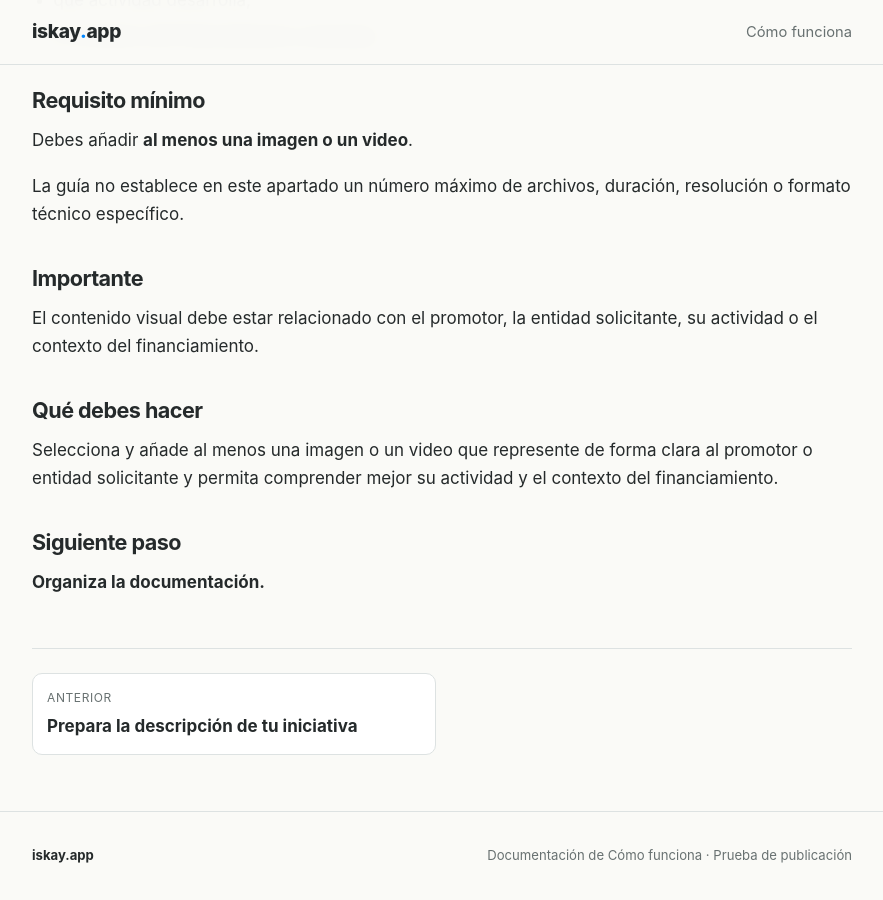
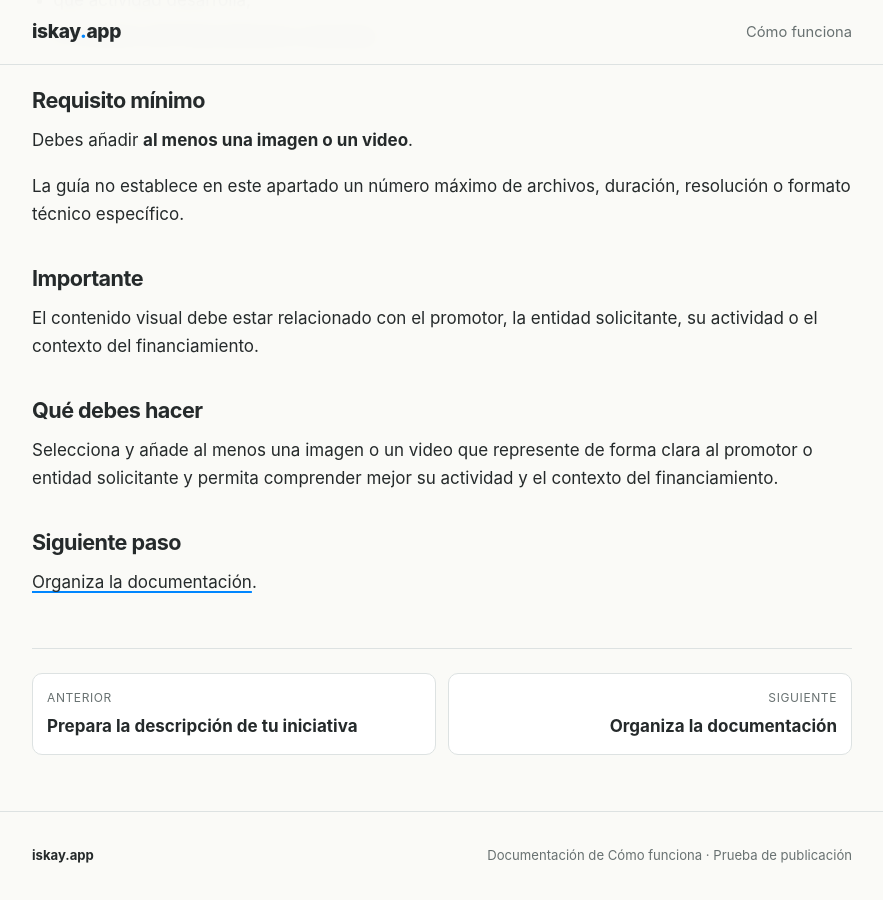
Before and after one commit to iskayApp/como-funciona, a Jekyll site: the page built from ideas/financiamiento-reembolsable/promotores/04-construye-y-publica-tu-campana/20-prepara-el-contenido-visual-de-tu-campana.md, in a window 1280 px wide and 900 px high, scrolled down 1041 px. Shown: the whole window, without its empty margins (198-1081 px from the left). Built offline with Jekyll 4.4.1, drawn with Linux system fonts in a browser that asks for light colours; some of the changed lines change nothing that is shown.

Commit message:
docs: enlazar ficha 20 con ficha 21

```diff
--- a/ideas/financiamiento-reembolsable/promotores/04-construye-y-publica-tu-campana/20-prepara-el-contenido-visual-de-tu-campana.md
+++ b/ideas/financiamiento-reembolsable/promotores/04-construye-y-publica-tu-campana/20-prepara-el-contenido-visual-de-tu-campana.md
@@ -14,6 +14,8 @@ status: "Borrador para revisión"
 reviewed: "2026-11-01"
 prev_url: /financiamiento-reembolsable/promotores/construye-y-publica-tu-campana/prepara-la-descripcion-de-tu-iniciativa/
 prev_title: "Prepara la descripción de tu iniciativa"
+next_url: /financiamiento-reembolsable/promotores/construye-y-publica-tu-campana/organiza-la-documentacion/
+next_title: "Organiza la documentación"
 ---
 
 # Prepara el contenido visual de tu campaña
@@ -59,4 +61,4 @@ Selecciona y añade al menos una imagen o un video que represente de forma clara
 
 ## Siguiente paso
 
-**Organiza la documentación.**
+[Organiza la documentación]({{ '/financiamiento-reembolsable/promotores/construye-y-publica-tu-campana/organiza-la-documentacion/' | relative_url }}).
```
